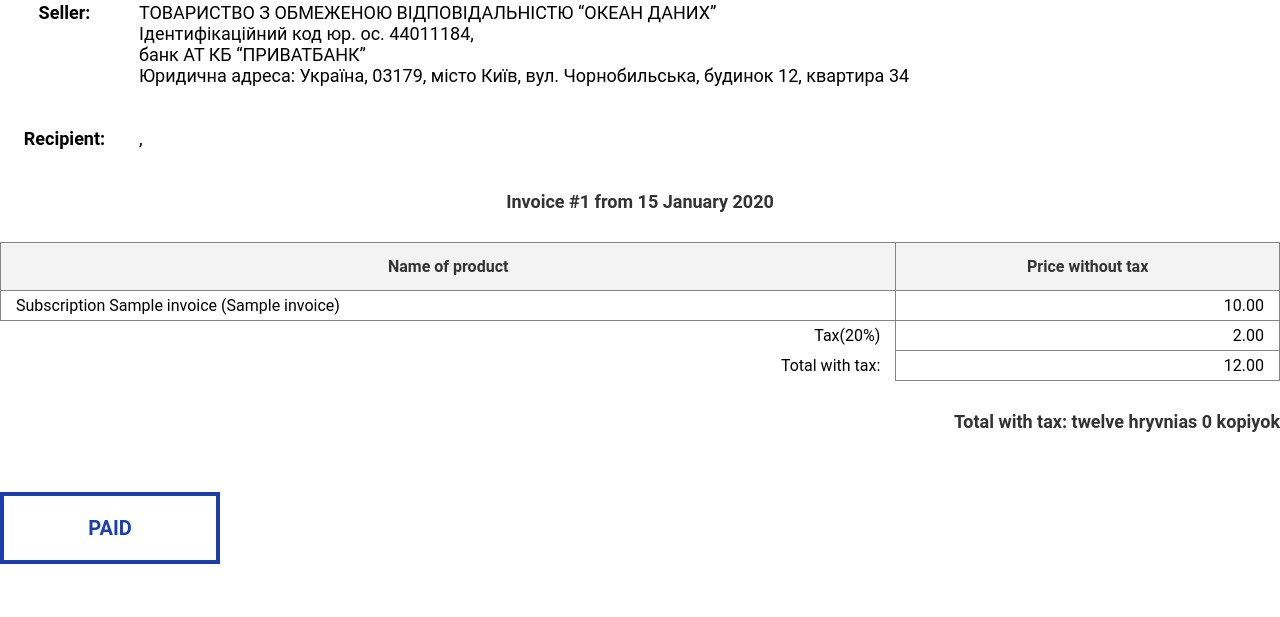
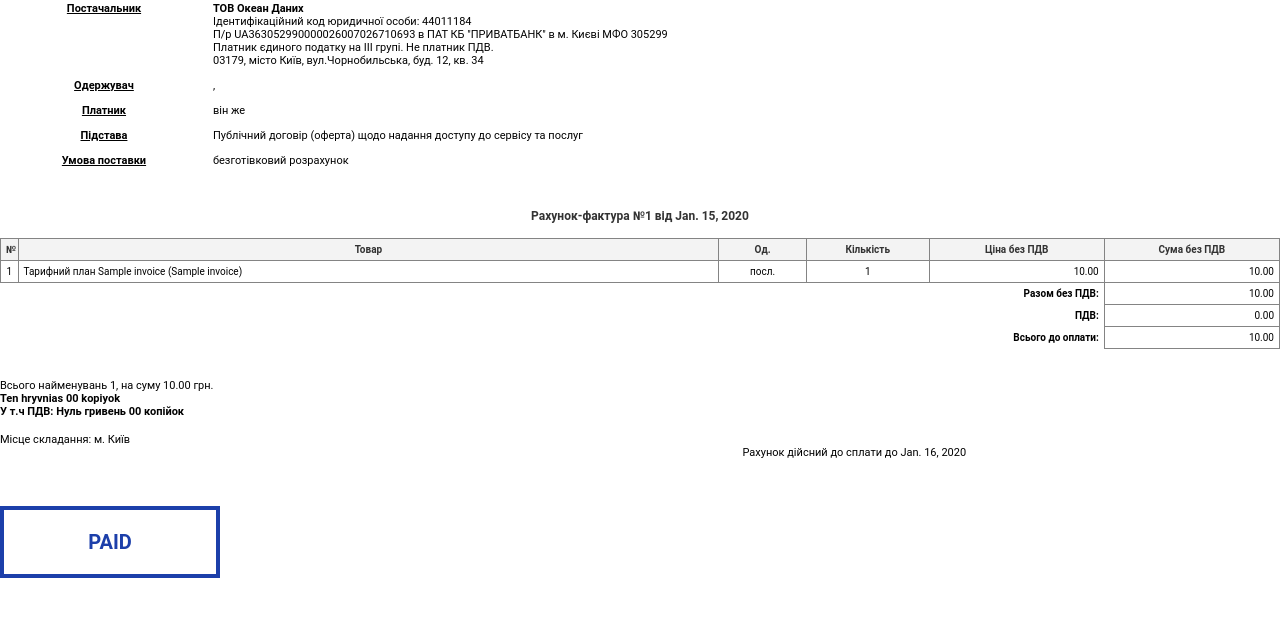
Before and after one commit to roman-tiukh/Data_converter, a Django app: template payment_system/templates/payment_system/invoice.html in a window 1280 px wide. Shown: the top 617 px of the page. Run offline with Django 3.2, Linux system fonts and the light colour scheme; the template is opened without the code that fills it: values that come from a table or form of the project are taken from there, others are empty; tables that the repository leaves empty hold one stand-in row (values such as "Sample post"); parts of the project's set-up code (start-up, migrations or seed data) failed here and were passed over.

Commit message:
[DO-1102] Edit PDF invoice for residents

```diff
--- a/data_ocean/utils.py
+++ b/data_ocean/utils.py
@@ -80,11 +80,11 @@
     lang = translation.get_language()
     if lang == 'uk':
         amount_words = num2words(
-            value, lang=lang, to='currency',
-            currency='UAH', separator=' ', cents=False
+            float(value), lang=lang, to='currency',
+            currency='UAH', separator=' ', cents=False,
         )
     else:
         uah, kop = divmod(value, 1)
         kop = round(kop * 100)
-        amount_words = f'{num2words(uah, lang=lang, to="cardinal")} hryvnias {kop} kopiyok'
+        amount_words = f'{num2words(uah, lang=lang, to="cardinal")} hryvnias {kop:02} kopiyok'
     return amount_words
--- a/payment_system/models.py
+++ b/payment_system/models.py
@@ -329,15 +329,21 @@
 
     @property
     def tax(self):
-        if not self.price:
-            return 0
-        return round(self.price * 0.2, 2)
+        # if not self.price:
+        #     return 0
+        # return round(self.price * 0.2, 2)
+        return 0
 
     @property
     def price_with_tax(self):
-        if not self.price:
-            return 0
-        return round(self.price + self.tax, 2)
+        # if not self.price:
+        #     return 0
+        # return round(self.price + self.tax, 2)
+        return self.price
+
+    @property
+    def grace_period_end_date(self):
+        return self.start_date + timezone.timedelta(days=self.project_subscription.grace_period)
 
     def save(self, *args, **kwargs):
         p2s = self.project_subscription
@@ -370,7 +376,7 @@
     def get_pdf(self) -> io.BytesIO:
         user = self.project_subscription.project.owner
 
-        with translation.override(user.language):
+        with translation.override('uk'):
             html_string = render_to_string('payment_system/invoice.html', {
                 'invoice': self,
                 'user': user,
--- a/payment_system/static/payment_system/invoice_stylesheet.css
+++ b/payment_system/static/payment_system/invoice_stylesheet.css
@@ -21,25 +21,35 @@
 .tl {
     text-align: left !important;
 }
+.tc {
+    text-align: center !important;
+}
 .b-0{
     border-width: 0 !important;
 }
+.mt-10{
+    margin-top: 10px !important;
+}
+.mt-15{
+    margin-top: 15px !important;
+}
 
 .parties {
-    font-size: 18px;
+    font-size: 11px;
     width: 100%;
-    /*margin-bottom: 50px;*/
+    margin-bottom: 30px;
 }
 
 .parties th, .parties td {
-    padding-bottom: 40px;
+    padding-bottom: 10px;
     border: 0;
     vertical-align: top;
 }
 
 .parties th {
-    padding-right: 10px;
+    padding-right: 5px;
     font-weight: bold;
+    text-decoration: underline;
 }
 
 .parties td {
@@ -49,16 +59,16 @@
 .title {
     text-align: center;
     font-weight: bold;
-    font-size: 18px;
+    font-size: 12px;
     color: #333333;
+    margin-bottom: 15px;
 }
 
 .items {
-    font-size: 16px;
+    font-size: 10px;
     width: 100%;
     border-collapse: collapse;
     table-layout: fixed;
-    margin-top: 30px;
     margin-bottom: 30px;
 }
 
@@ -66,25 +76,25 @@
     border: 1px solid #848484;
 }
 .items th{
+    white-space: nowrap;
     text-align: center;
     font-weight: bold;
     color: #333;
-    padding: 14px;
+    padding: 5px;
     background-color: #F3F3F3;
 }
 .items td{
-    padding: 5px 15px;
-}
-
-.items td:last-child{
-    text-align: right;
+    padding: 5px 5px;
 }
 
 .amount-words {
-    font-size: 18px;
-    text-align: right;
-    font-weight: bold;
-    color: #333333;
+    font-size: 11px;
+}
+
+.expire {
+    font-size: 11px;
+    width: 42%;
+    float: right;
 }
 
 .paid {
--- a/payment_system/templates/payment_system/invoice.html
+++ b/payment_system/templates/payment_system/invoice.html
@@ -11,20 +11,17 @@
     <table class="parties">
       <tbody>
         <tr>
-          <th>{% trans 'Seller:' %}</th>
-          {# TODO: add localization #}
+          <th>Постачальник</th>
           <td>
-            <div>ТОВАРИСТВО З ОБМЕЖЕНОЮ ВІДПОВІДАЛЬНІСТЮ “ОКЕАН ДАНИХ”</div>
-            <div>Ідентифікаційний код юр. ос. 44011184,</div>
-            <div>банк АТ КБ “ПРИВАТБАНК”</div>
-            <div>
-              Юридична адреса: Україна, 03179, місто Київ,
-              вул. Чорнобильська, будинок 12, квартира 34
-            </div>
+            <div><strong>ТОВ Океан Даних</strong></div>
+            <div>Ідентифікаційний код юридичної особи:  44011184</div>
+            <div>П/р UA363052990000026007026710693 в ПАТ КБ "ПРИВАТБАНК" в м. Києві МФО 305299</div>
+            <div>Платник єдиного податку на III групі. Не платник ПДВ.</div>
+            <div>03179, місто Київ, вул.Чорнобильська, буд. 12, кв. 34</div>
           </td>
         </tr>
         <tr>
-          <th>{% trans 'Recipient:' %}</th>
+          <th>Одержувач</th>
           <td>
             {% if user.organization %}
               <div>{{ user.organization }},</div>
@@ -33,47 +30,85 @@
             <div>{{ user.email }}</div>
           </td>
         </tr>
+        <tr>
+          <th>Платник</th>
+          <td>він же</td>
+        </tr>
+        <tr>
+          <th>Підстава</th>
+          <td>Публічний договір (оферта) щодо надання доступу до сервісу та послуг</td>
+        </tr>
+        <tr>
+          <th>Умова поставки</th>
+          <td>безготівковий розрахунок</td>
+        </tr>
       </tbody>
     </table>
     <div class="title">
-      {% trans 'Invoice #' %}{{ invoice.id }} {% trans 'from' %}
-      {{ invoice.created_at|date:'d E Y' }}
+      Рахунок-фактура №{{ invoice.id }} від
+      {{ invoice.created_at|date }}
     </div>
     <table class="items">
       <colgroup>
-        <col style="width: 70%">
-        <col style="width: 30%">
+        <col style="width: 1%">
+        <col style="width: 40%">
+        <col style="width: 5%">
+        <col style="width: 7%">
+        <col style="width: 10%">
+        <col style="width: 10%">
       </colgroup>
       <thead>
         <tr>
-          <th>{% trans 'Name of product' %}</th>
-          <th>{% trans 'Price without tax' %}</th>
+          <th>№</th>
+          <th>Товар</th>
+          <th>Од.</th>
+          <th>Кількість</th>
+          <th>Ціна без ПДВ</th>
+          <th>Сума без ПДВ</th>
         </tr>
       </thead>
       <tbody>
         <tr>
-          <td>
-            {% trans 'Subscription' %} {{ invoice.subscription_name }} ({{ invoice.project_name }})
-          </td>
-          <td>{{ invoice.price|floatformat:2 }}</td>
+          <td class="tc">1</td>
+          <td>Тарифний план {{ invoice.subscription_name }} ({{ invoice.project_name }})</td>
+          <td class="tc">посл.</td>
+          <td class="tc">1</td>
+          <td class="tr">{{ invoice.price|floatformat:2 }}</td>
+          <td class="tr">{{ invoice.price|floatformat:2 }}</td>
         </tr>
         <tr>
-          <td class="tr b-0">
-            {% trans 'Tax' %}(20%)
+          <td colspan="5" class="tr b-0">
+            <b>Разом без ПДВ:</b>
           </td>
-          <td>{{ invoice.tax|floatformat:2 }}</td>
+          <td class="tr">{{ invoice.price|floatformat:2 }}</td>
         </tr>
         <tr>
-          <td class="b-0 tr">
-            {% trans 'Total with tax:' %}
+          <td colspan="5" class="tr b-0">
+            <b>ПДВ:</b>
           </td>
-          <td>{{ invoice.price_with_tax|floatformat:2 }}</td>
+          <td class="tr">{{ invoice.tax|floatformat:2 }}</td>
+        </tr>
+        <tr>
+          <td colspan="5" class="tr b-0">
+            <b>Всього до оплати:</b>
+          </td>
+          <td class="tr">{{ invoice.price_with_tax|floatformat:2 }}</td>
         </tr>
       </tbody>
     </table>
     <div class="amount-words">
-      {% trans 'Total with tax:' %}
-      {{ invoice.price_with_tax|uah2words }}
+      <div>Всього найменувань 1, на суму {{ invoice.price|floatformat:2 }} грн.</div>
+      <div><b>{{ invoice.price_with_tax|uah2words|capfirst }}</b></div>
+      <div><b>У т.ч ПДВ: Нуль гривень 00 копійок</b></div>
+      <div class="mt-15">Місце складання: м. Київ</div>
+    </div>
+    <div class="expire">
+{#      <div>#}
+{#        Виписав(ла):#}
+{#      </div>#}
+      <div>
+        Рахунок дійсний до сплати до {{ invoice.grace_period_end_date }}
+      </div>
     </div>
     {% if invoice.is_paid %}
       <div class="paid">
```
Also changed, not shown: locale/uk/LC_MESSAGES/django.po, payment_system/locale/uk/LC_MESSAGES/django.po, users/locale/uk/LC_MESSAGES/django.po, 1 other file.
